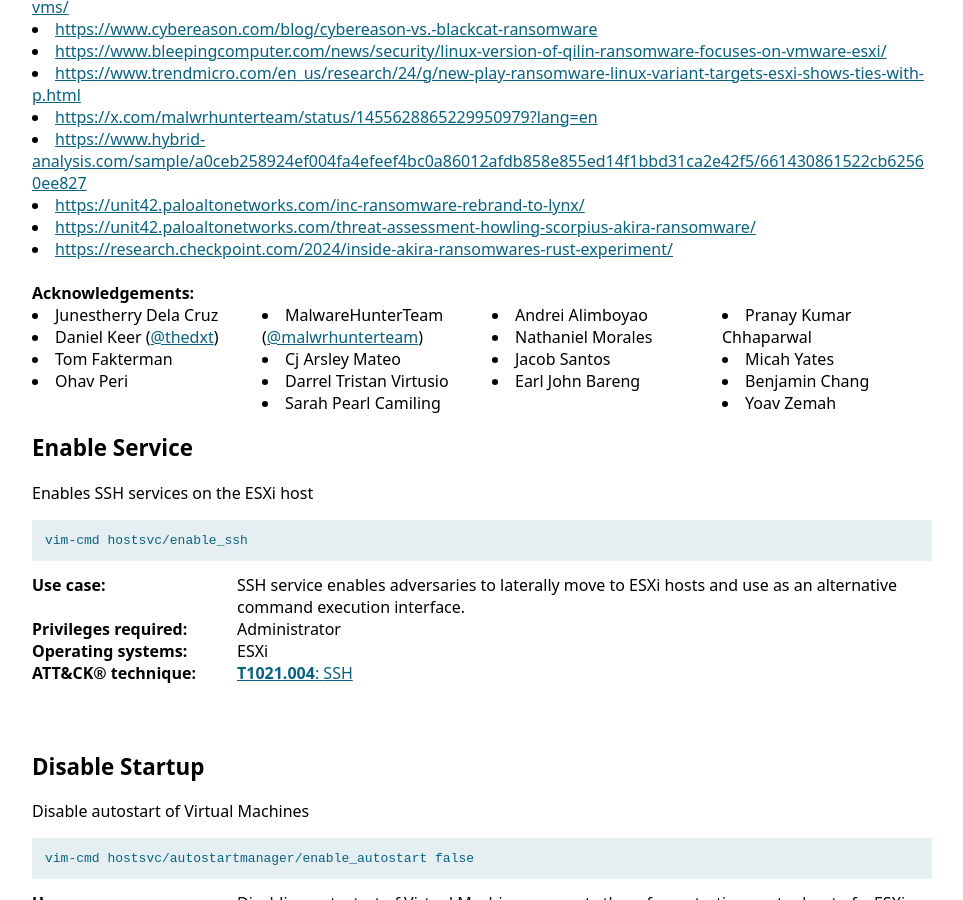
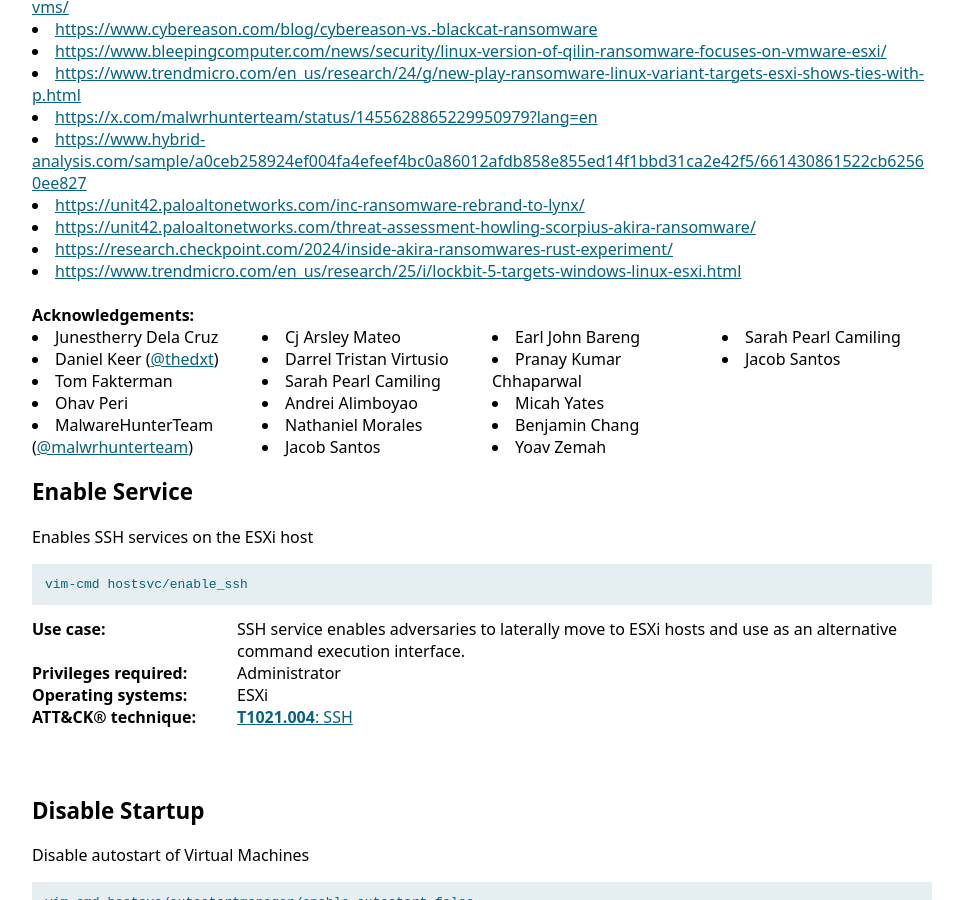
Before and after one commit to LOLESXi-Project/LOLESXi, a Jekyll site: the page built from _lolesxi/Binaries/vim-cmd.md, in a window 1280 px wide and 900 px high, scrolled down 431 px. Shown: the whole window, without its empty margins (158-1121 px from the left). Built offline with Jekyll 4.4.1, drawn with Linux system fonts in a browser that asks for light colours.

Commit message:
Update vim-cmd.md
Added LockBit 5.0 reference

```diff
--- a/_lolesxi/Binaries/vim-cmd.md
+++ b/_lolesxi/Binaries/vim-cmd.md
@@ -83,6 +83,7 @@
   - Link: https://unit42.paloaltonetworks.com/inc-ransomware-rebrand-to-lynx/
   - Link: https://unit42.paloaltonetworks.com/threat-assessment-howling-scorpius-akira-ransomware/
   - Link: https://research.checkpoint.com/2024/inside-akira-ransomwares-rust-experiment/
+  - Link: https://www.trendmicro.com/en_us/research/25/i/lockbit-5-targets-windows-linux-esxi.html
 Acknowledgement:
   - Person: Junestherry Dela Cruz
   - Person: Daniel Keer
@@ -102,4 +103,6 @@
   - Person: Micah Yates
   - Person: Benjamin Chang
   - Person: Yoav Zemah
+  - Person: Sarah Pearl Camiling
+  - Person: Jacob Santos
 ---
```
